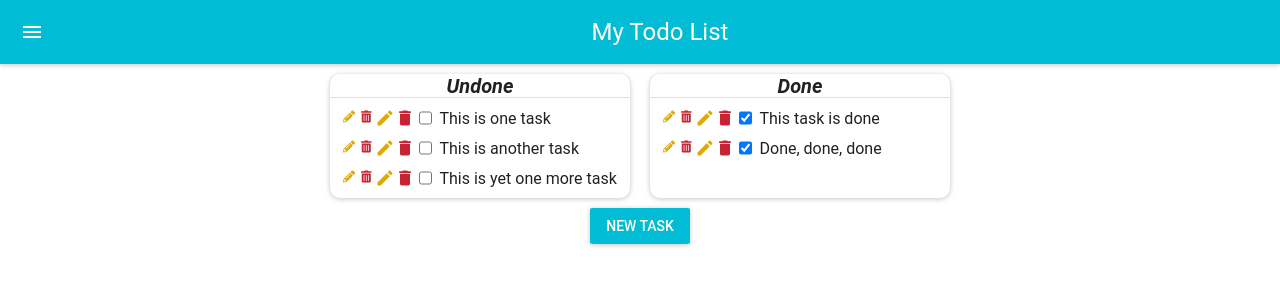
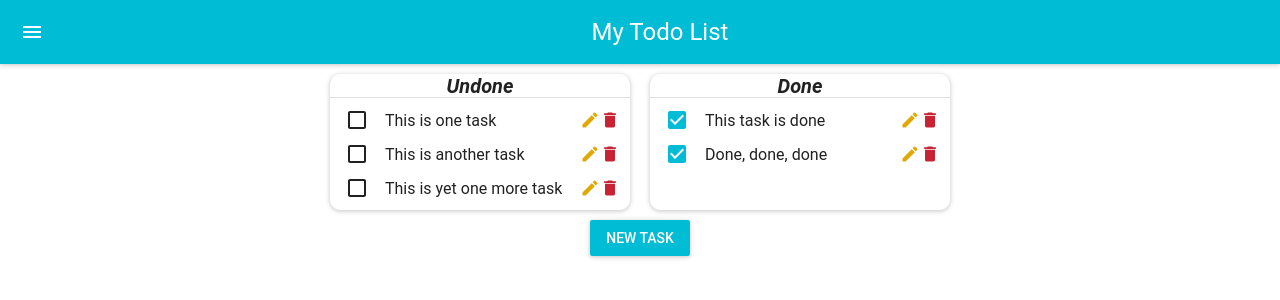
Before and after one commit to urbinans/todo-react-app, a React (Create React App) app: page / in a window 1280 px wide. Shown: the top 300 px of the page. Built offline with nearby package versions, Linux system fonts and the light colour scheme.

Commit message:
More styling on the TaskItem component

```diff
--- a/src/App.js
+++ b/src/App.js
@@ -151,7 +151,9 @@ class App extends Component {
   }
 
   handleOpenDrawer() {
-    this.setState({drawerIsOpen: !this.state.drawerIsOpen});
+    this.setState(prevState => {
+      return {drawerIsOpen: !prevState.drawerIsOpen}
+    });
   }
 
   render() {
@@ -167,7 +169,7 @@ class App extends Component {
       <MuiThemeProvider>
         <div className="App">
           <AppBar title="My Todo List" onLeftIconButtonClick={this.handleOpenDrawer} />
-          <Drawer open={this.state.drawerIsOpen} docked={false}>
+          <Drawer open={this.state.drawerIsOpen} docked={false} >
             <MenuItem disabled={true}>Main Menu</MenuItem>
             <Divider />
             <MenuItem primaryText="Reset List" onClick={this.handleReset} />
--- a/src/TaskItem.css
+++ b/src/TaskItem.css
@@ -1,6 +1,7 @@
 .Task {
     display: flex;
     align-items: center;
+    justify-content: space-between;
     margin: 10px;
 }
 
@@ -21,6 +22,9 @@
 }
 
 .Task-desc {
+    display: flex;
+    flex-direction: row;
+    align-items: center;
     text-align: left;
     margin-left : 5px;
 }
--- a/src/TaskItem.js
+++ b/src/TaskItem.js
@@ -1,5 +1,6 @@
 import React, { Component } from 'react';
 import IconButton from 'material-ui/IconButton';
+import Checkbox from 'material-ui/Checkbox';
 import Delete from 'material-ui/svg-icons/action/delete';
 import Edit from 'material-ui/svg-icons/image/edit';
 import Save from 'material-ui/svg-icons/content/save';
@@ -61,7 +62,6 @@ class TaskItem extends Component {
     };
 
     if (this.state.edit) {
-      //actions = <i className="fas fa-save" onClick={this.handleSaveEdit}></i>
       actions = (
         <div className="Task-actions">
           <IconButton iconStyle={styles.smallIcon} style={styles.small}  onClick={this.handleSaveEdit} >
@@ -76,15 +76,12 @@ class TaskItem extends Component {
     } else {
       actions = (
         <div className="Task-actions">
-          <i className="fas fa-pencil-alt Task-edit" onClick={this.toggleEdit}></i>
-          <i className="fas fa-trash-alt Task-delete" onClick={this.handleDel}></i>
           <IconButton className="Task-edit" iconStyle={styles.smallIcon} style={styles.small} onClick={this.toggleEdit} >
             <Edit color="#e0a800" />
           </IconButton>
           <IconButton className="Task-delete" iconStyle={styles.smallIcon} style={styles.small}onClick={this.handleDel} >
             <Delete color="#c82333" />
           </IconButton>
-          <input type="checkbox" defaultChecked={this.props.checked} onChange={this.handleTaskStatusChange} />
         </div>
       );
     }
@@ -93,13 +90,16 @@ class TaskItem extends Component {
     if (this.state.edit) {
       taskDesc = <input type="text" id="taskEdit" className="Task-desc" defaultValue={this.props.description} />
     } else {
-      taskDesc = <span className="Task-desc">{this.props.description}</span>
+      taskDesc = <span className="Task-desc">
+                  <Checkbox style={{width:'0px'}} defaultChecked={this.props.checked} onCheck={this.handleTaskStatusChange} />
+                  {this.props.description}
+                 </span>
     }
 
     return (
       <div className="Task">
+        {taskDesc}
         {actions}
-        {taskDesc}
       </div>
     );
   }
```
